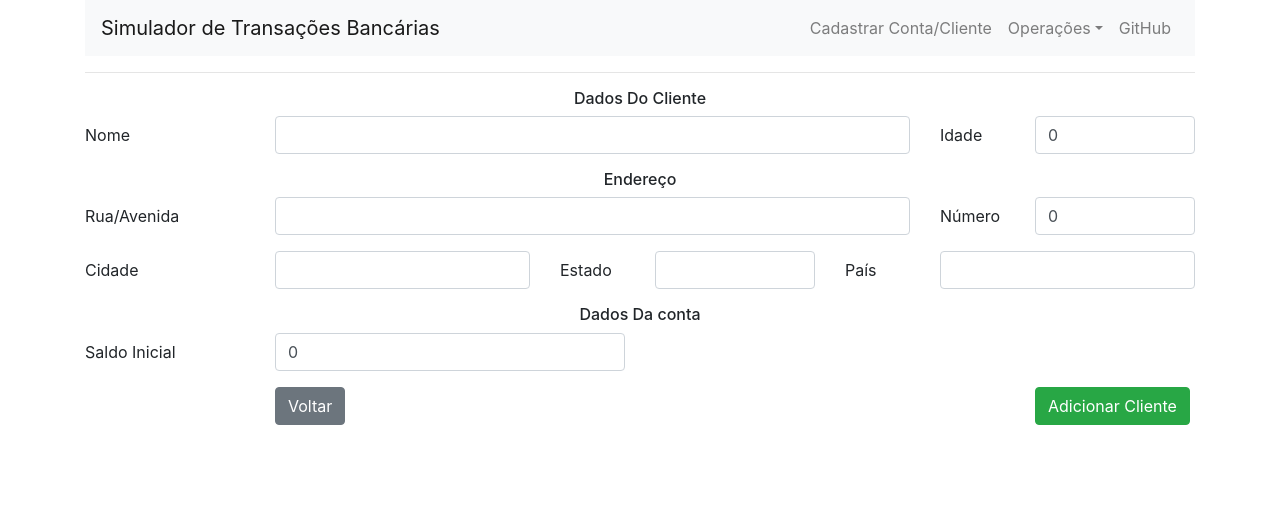
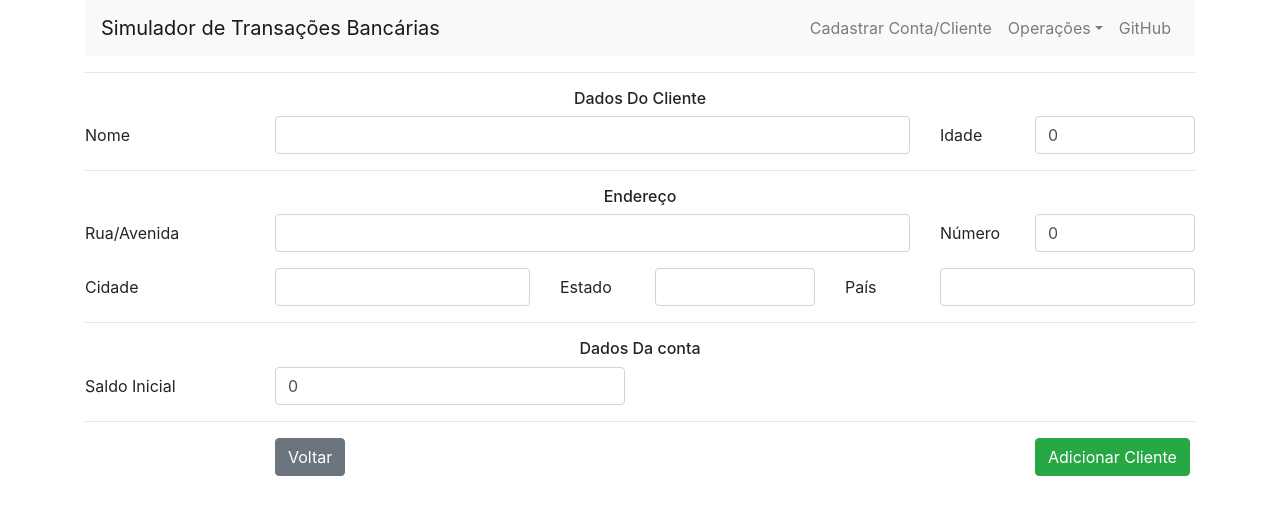
Before and after one commit to Gilmardealcantara/bank_font_end, a React (Create React App) app: page /create in a window 1280 px wide. Shown: the top 514 px of the page. Built offline with nearby package versions, Linux system fonts and the light colour scheme; no server answers.

Commit message:
Refactoring

```diff
--- a/src/components/ClientTable.js
+++ b/src/components/ClientTable.js
@@ -37,7 +37,7 @@ class ClientTable extends Component {
 			<div>
 				<h4 style={{"textAlign": "center"}}>Lista de Clientes</h4>
 				<BootstrapTable data={ this.props.clients }>
-					<TableHeaderColumn dataField='account' dataFormat={this.accountFormat} isKey>Conta</TableHeaderColumn>
+					<TableHeaderColumn dataField='account' dataFormat={this.accountFormat} width='400' isKey>Conta</TableHeaderColumn>
 					<TableHeaderColumn dataField='name'>Nome do Cliente</TableHeaderColumn>
 					<TableHeaderColumn dataField='age'>Idade</TableHeaderColumn>
 					<TableHeaderColumn dataField='addr' dataFormat={this.addrFormat}>Endereço</TableHeaderColumn>
--- a/src/components/FormCreate.js
+++ b/src/components/FormCreate.js
@@ -1,5 +1,5 @@
 import React from 'react';
-import { Row, Col, Button, Form, FormGroup, Label, Input, FormText } from 'reactstrap';
+import { Row, Col, Button, Form, FormGroup, Label, Input} from 'reactstrap';
 import { Link } from "react-router-dom";
 
 import swal from 'sweetalert';
@@ -73,6 +73,7 @@ export default class FormCreate extends React.Component {
 						</Col>
 					</FormGroup>
 				</Form>
+				<hr />
 				<Form>
 					<h6 style={{"textAlign": "center"}}>Endereço</h6>
 					<FormGroup row>
@@ -145,6 +146,7 @@ export default class FormCreate extends React.Component {
 						</Col>
 					</FormGroup>
 				</Form>
+				<hr />
 				<Form>
 					<h6 style={{"textAlign": "center"}}>Dados Da conta</h6>
 					<FormGroup row>
@@ -163,6 +165,7 @@ export default class FormCreate extends React.Component {
 						</Col>
 					</FormGroup>
 				</Form>
+				<hr />
 				<Row>
 					<Col sm={{ size: 8, offset: 2}}>
 						<Link to="/">
@@ -176,7 +179,6 @@ export default class FormCreate extends React.Component {
 						>Adicionar Cliente</Button>
 				 	</Col>
 				</Row>
-
 			</div>
     );
   }
--- a/src/components/Header.js
+++ b/src/components/Header.js
@@ -52,7 +52,7 @@ export default class Header extends Component {
                     <NavLink href="/">Listar Clientes</NavLink>
                   </DropdownItem>
                   <DropdownItem>
-                    <NavLink href="/">Listar Transaçõe</NavLink>
+                    <NavLink href="/transactionslist">Listar Transaçõe</NavLink>
                   </DropdownItem>
                   <DropdownItem divider />
                   <DropdownItem>
```
